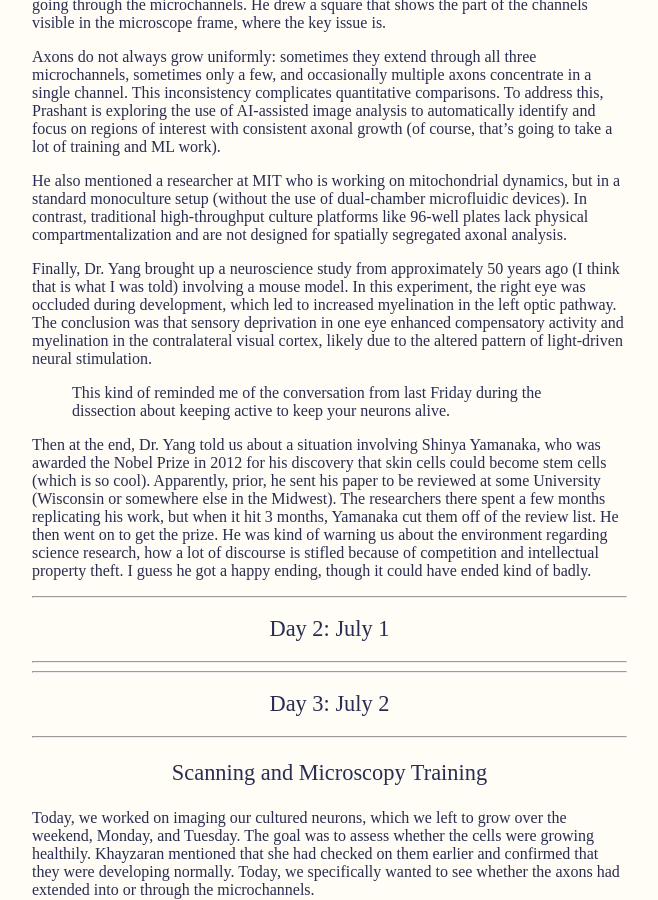
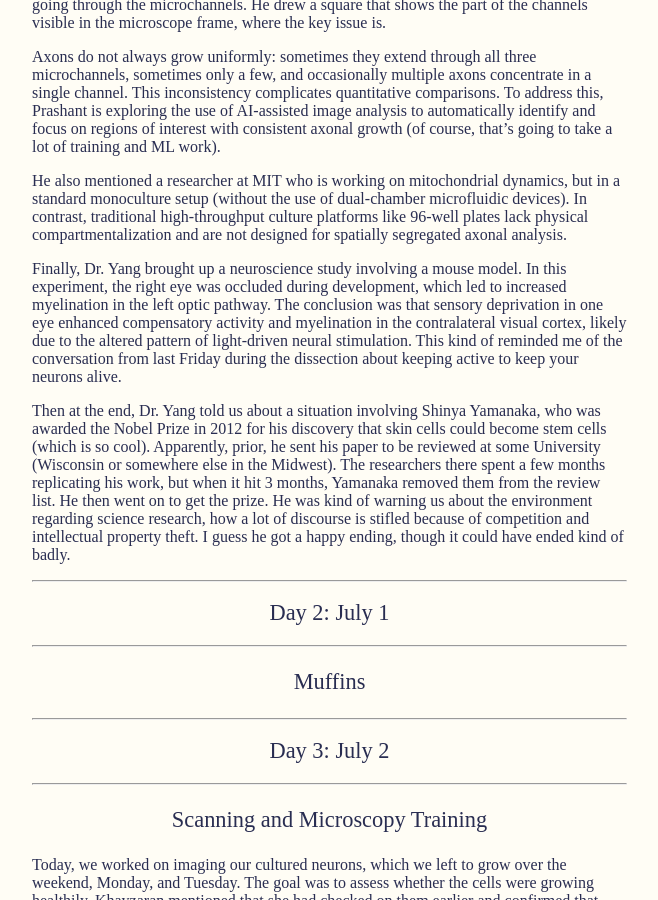
Before and after one commit to kathrynbwu/kathrynwu, a Jekyll site: the page built from research/neuralengineering/week3.md, in a window 1280 px wide and 900 px high, scrolled down 1040 px. Shown: the whole window, without its empty margins (439-1097 px from the left). Built offline with Jekyll 4.4.1, drawn with Linux system fonts in a browser that asks for light colours.

Commit message:
added some art

```diff
--- a/research/neuralengineering/week3.md
+++ b/research/neuralengineering/week3.md
@@ -28,16 +28,14 @@
 
 He also mentioned a researcher at MIT who is working on mitochondrial dynamics, but in a standard monoculture setup (without the use of dual-chamber microfluidic devices). In contrast, traditional high-throughput culture platforms like 96-well plates lack physical compartmentalization and are not designed for spatially segregated axonal analysis.
 
-Finally, Dr. Yang brought up a neuroscience study from approximately 50 years ago (I think that is what I was told) involving a mouse model. In this experiment, the right eye was occluded during development, which led to increased myelination in the left optic pathway. The conclusion was that sensory deprivation in one eye enhanced compensatory activity and myelination in the contralateral visual cortex, likely due to the altered pattern of light-driven neural stimulation.
+Finally, Dr. Yang brought up a neuroscience study involving a mouse model. In this experiment, the right eye was occluded during development, which led to increased myelination in the left optic pathway. The conclusion was that sensory deprivation in one eye enhanced compensatory activity and myelination in the contralateral visual cortex, likely due to the altered pattern of light-driven neural stimulation. This kind of reminded me of the conversation from last Friday during the dissection about keeping active to keep your neurons alive.
 
-> This kind of reminded me of the conversation from last Friday during the dissection about keeping active to keep your neurons alive.
-
-Then at the end, Dr. Yang told us about a situation involving Shinya Yamanaka, who was awarded the Nobel Prize in 2012 for his discovery that skin cells could become stem cells (which is so cool). Apparently, prior, he sent his paper to be reviewed at some University (Wisconsin or somewhere else in the Midwest). The researchers there spent a few months replicating his work, but when it hit 3 months, Yamanaka cut them off of the review list. He then went on to get the prize. He was kind of warning us about the environment regarding science research, how a lot of discourse is stifled because of competition and intellectual property theft. I guess he got a happy ending, though it could have ended kind of badly.
+Then at the end, Dr. Yang told us about a situation involving Shinya Yamanaka, who was awarded the Nobel Prize in 2012 for his discovery that skin cells could become stem cells (which is so cool). Apparently, prior, he sent his paper to be reviewed at some University (Wisconsin or somewhere else in the Midwest). The researchers there spent a few months replicating his work, but when it hit 3 months, Yamanaka removed them from the review list. He then went on to get the prize. He was kind of warning us about the environment regarding science research, how a lot of discourse is stifled because of competition and intellectual property theft. I guess he got a happy ending, though it could have ended kind of badly.
 
 ---
 ## Day 2: July 1 {#day-2}
 ---
-
+### Muffins
 ---
 ## Day 3: July 2 {#day-3}
 ---
```
Also changed, not shown: art/art.md (+26 -0 lines), assets/images/art/Daughter_of_Pearl.jpg (added), 9 other files.
